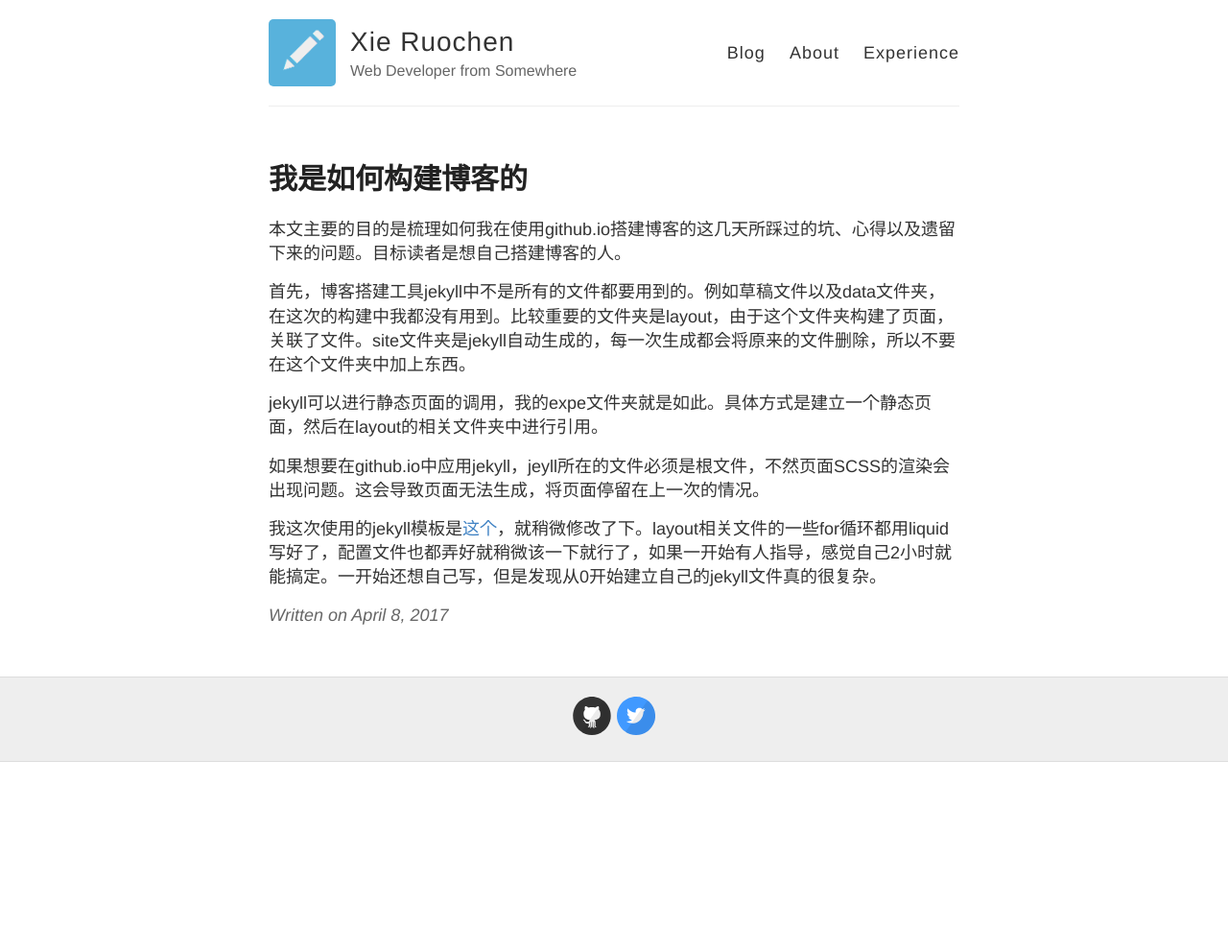
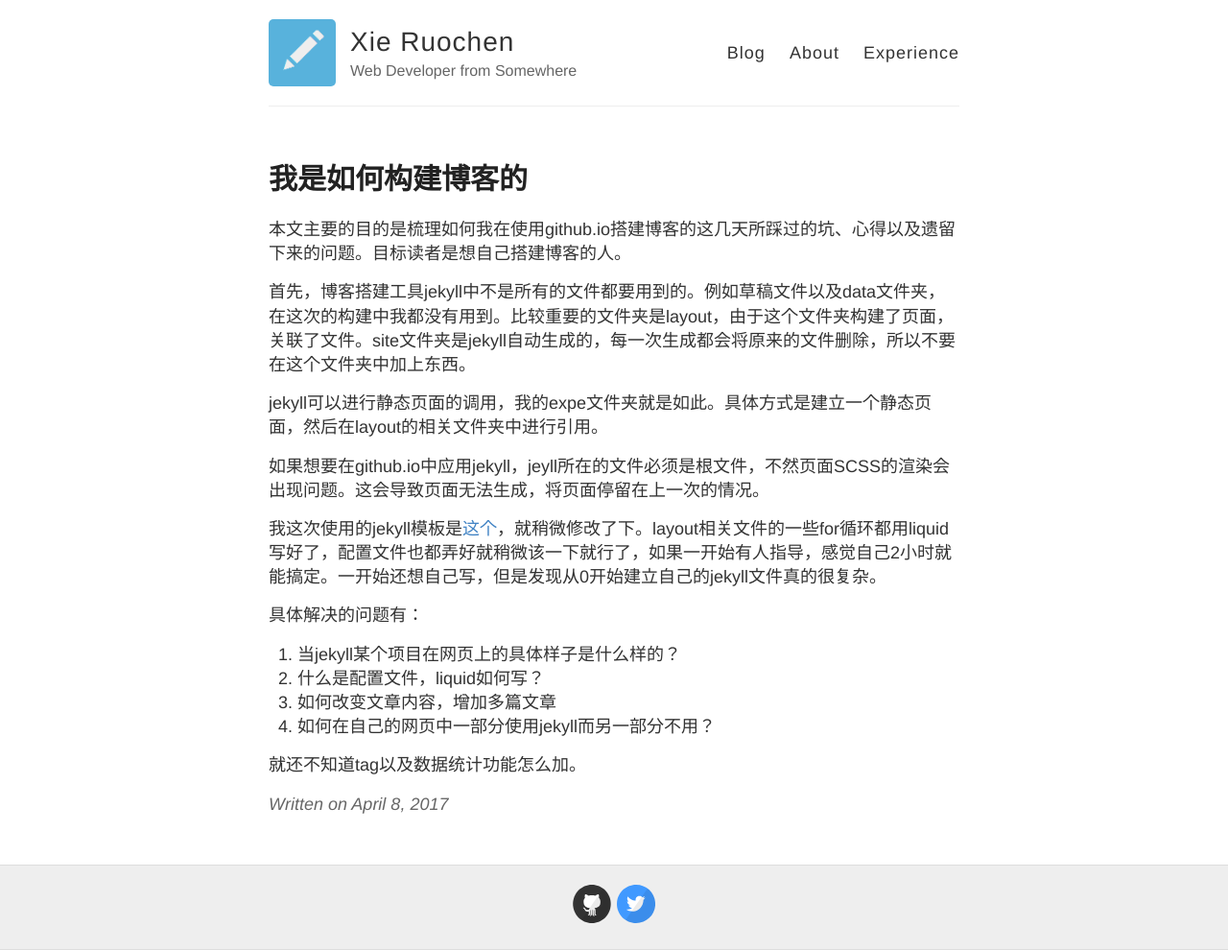
Before and after one commit to RuoChen95/Ruochen95.github.io, a Jekyll site: the page built from _posts/2017-4-8-我是如何构建博客的.md, in a window 1280 px wide. Shown: the whole page at 96% size. Built offline with Jekyll 4.4.1, drawn with Linux system fonts in a browser that asks for light colours; before the commit the page ends 900 px from its top, so only the background shows below that.

Commit message:
Update 2017-4-8-我是如何构建博客的.md

```diff
--- a/_posts/2017-4-8-我是如何构建博客的.md
+++ b/_posts/2017-4-8-我是如何构建博客的.md
@@ -12,3 +12,11 @@ jekyll可以进行静态页面的调用，我的expe文件夹就是如此。具
 如果想要在github.io中应用jekyll，jeyll所在的文件必须是根文件，不然页面SCSS的渲染会出现问题。这会导致页面无法生成，将页面停留在上一次的情况。
 
 我这次使用的jekyll模板是[这个](https://github.com/barryclark/jekyll-now)，就稍微修改了下。layout相关文件的一些for循环都用liquid写好了，配置文件也都弄好就稍微该一下就行了，如果一开始有人指导，感觉自己2小时就能搞定。一开始还想自己写，但是发现从0开始建立自己的jekyll文件真的很复杂。
+
+具体解决的问题有：
+1. 当jekyll某个项目在网页上的具体样子是什么样的？
+2. 什么是配置文件，liquid如何写？
+3. 如何改变文章内容，增加多篇文章
+4. 如何在自己的网页中一部分使用jekyll而另一部分不用？
+
+就还不知道tag以及数据统计功能怎么加。
```
